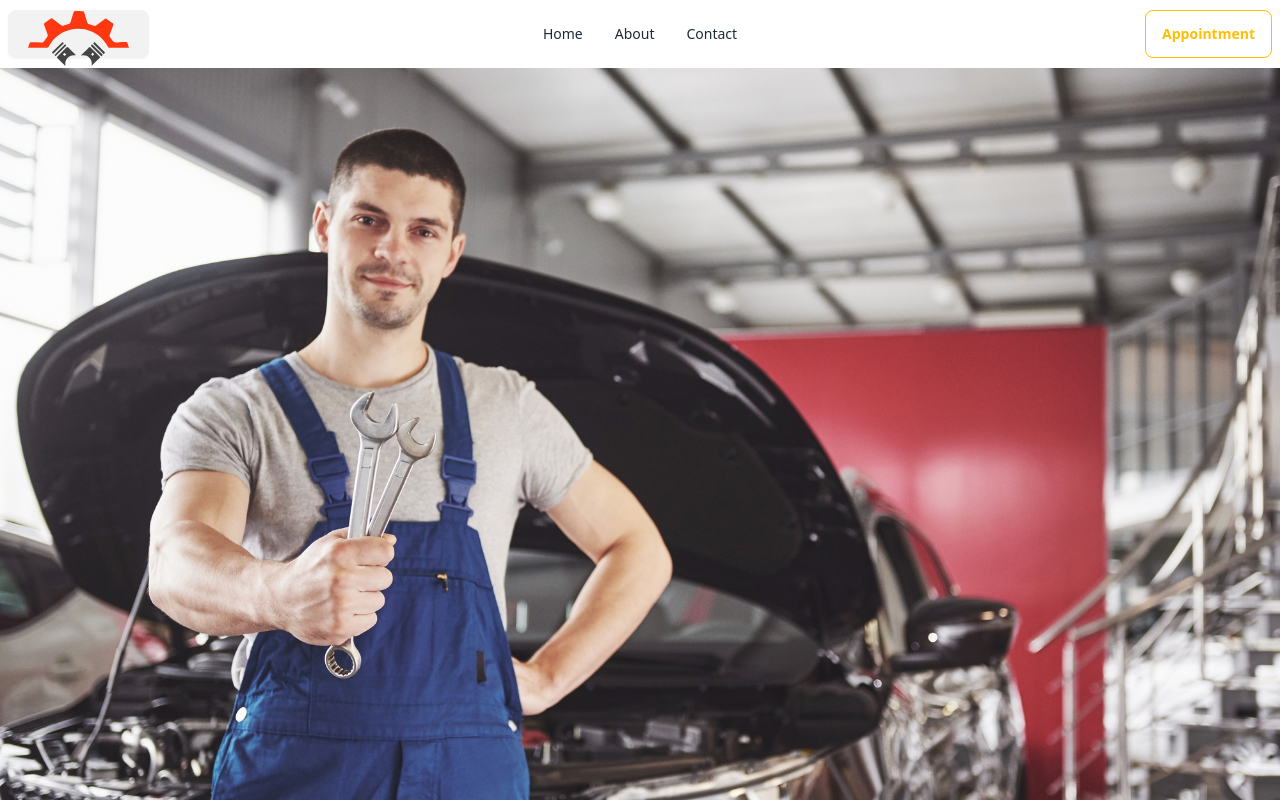
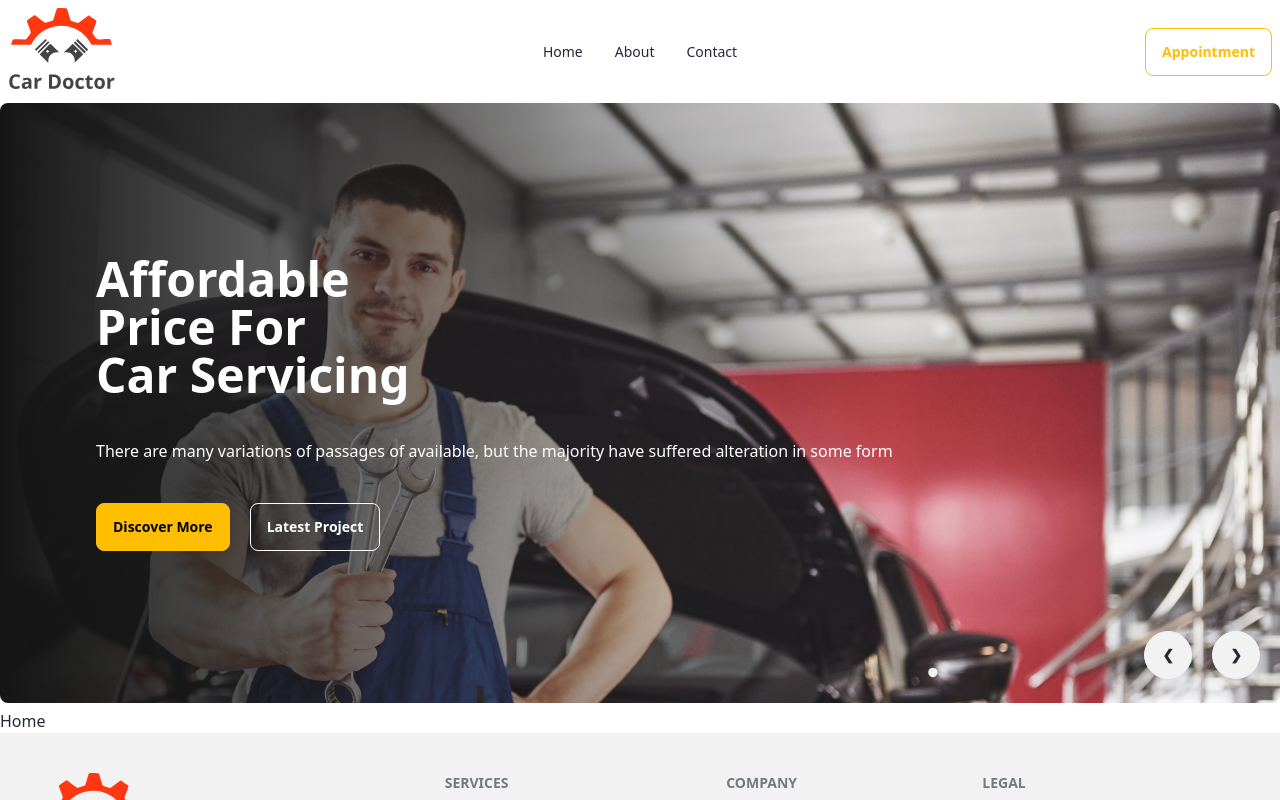
Before and after one commit to shahin-hossain-dev/car-doctor-client-jwt, a React (Vite) app: page / in a window 1280 px wide. Shown: the top 800 px of the page. Built offline with nearby package versions, Linux system fonts and the light colour scheme.

Commit message:
58-4 Style Banner Component With Gradient Overlay

```diff
--- a/src/pages/Home/Banner/Banner.jsx
+++ b/src/pages/Home/Banner/Banner.jsx
@@ -8,41 +8,95 @@ import img6 from "../../../assets/images/banner/6.jpg";
 const Banner = () => {
   const bannerBody = (
     <>
-      <div className="absolute flex justify-end gap-5 transform -translate-y-1/2 left-5 right-5 bottom-0">
-        <a href="#slide4" className="btn btn-circle">
-          ❮
-        </a>
-        <a href="#slide2" className="btn btn-circle">
-          ❯
-        </a>
+      <div className="absolute bg-gradient-to-r from-[#151515] to-[#15151500] space-y-5 flex-col justify-center ps-12 md:ps-24 h-full text-white flex gap-5 left-0 top-0">
+        <h1 className="text-5xl font-bold">
+          Affordable <br />
+          Price For <br /> Car Servicing
+        </h1>
+        <p>
+          There are many variations of passages of available, but the majority
+          have suffered alteration in some form
+        </p>
+        <div>
+          <button className="btn btn-warning me-5">Discover More</button>
+          <button className="btn btn-outline text-white">Latest Project</button>
+        </div>
       </div>
     </>
   );
   return (
-    <div className="carousel w-full">
-      <div id="slide1" className="carousel-item relative w-full">
-        <img src={img1} className="w-full" />
+    <div className="carousel w-full h-[600px] rounded-lg">
+      <div id="slide1" className="carousel-item relative w-full ">
+        <img src={img1} className="w-full object-cover object-top" />
         {bannerBody}
+        <div className="absolute flex justify-end gap-5 transform -translate-y-1/2 left-5 right-5 bottom-0">
+          <a href="#slide6" className="btn btn-circle">
+            ❮
+          </a>
+          <a href="#slide2" className="btn btn-circle">
+            ❯
+          </a>
+        </div>
       </div>
       <div id="slide2" className="carousel-item relative w-full">
-        <img src={img2} className="w-full" />
+        <img src={img2} className="w-full object-cover object-top" />
         {bannerBody}
+        <div className="absolute flex justify-end gap-5 transform -translate-y-1/2 left-5 right-5 bottom-0">
+          <a href="#slide1" className="btn btn-circle">
+            ❮
+          </a>
+          <a href="#slide3" className="btn btn-circle">
+            ❯
+          </a>
+        </div>
       </div>
       <div id="slide3" className="carousel-item relative w-full">
-        <img src={img3} className="w-full" />
+        <img src={img3} className="w-full object-cover object-top" />
         {bannerBody}
+        <div className="absolute flex justify-end gap-5 transform -translate-y-1/2 left-5 right-5 bottom-0">
+          <a href="#slide2" className="btn btn-circle">
+            ❮
+          </a>
+          <a href="#slide4" className="btn btn-circle">
+            ❯
+          </a>
+        </div>
       </div>
       <div id="slide4" className="carousel-item relative w-full">
-        <img src={img4} className="w-full" />
+        <img src={img4} className="w-full object-cover object-top" />
         {bannerBody}
+        <div className="absolute flex justify-end gap-5 transform -translate-y-1/2 left-5 right-5 bottom-0">
+          <a href="#slide3" className="btn btn-circle">
+            ❮
+          </a>
+          <a href="#slide5" className="btn btn-circle">
+            ❯
+          </a>
+        </div>
       </div>
-      <div id="slide4" className="carousel-item relative w-full">
-        <img src={img5} className="w-full" />
+      <div id="slide5" className="carousel-item relative w-full">
+        <img src={img5} className="w-full object-cover object-top" />
         {bannerBody}
+        <div className="absolute flex justify-end gap-5 transform -translate-y-1/2 left-5 right-5 bottom-0">
+          <a href="#slide4" className="btn btn-circle">
+            ❮
+          </a>
+          <a href="#slide6" className="btn btn-circle">
+            ❯
+          </a>
+        </div>
       </div>
-      <div id="slide4" className="carousel-item relative w-full">
-        <img src={img6} className="w-full" />
+      <div id="slide6" className="carousel-item  relative w-full">
+        <img src={img6} className="w-full object-cover object-top" />
         {bannerBody}
+        <div className="absolute flex justify-end gap-5 transform -translate-y-1/2 left-5 right-5 bottom-0">
+          <a href="#slide5" className="btn btn-circle">
+            ❮
+          </a>
+          <a href="#slide1" className="btn btn-circle">
+            ❯
+          </a>
+        </div>
       </div>
     </div>
   );
--- a/src/pages/Shared/Navbar/Navbar.jsx
+++ b/src/pages/Shared/Navbar/Navbar.jsx
@@ -44,7 +44,7 @@ const Navbar = () => {
               {navItems}
             </ul>
           </div>
-          <Link to="/" className="btn  text-xl">
+          <Link to="/">
             <img src={logo} alt="" />
           </Link>
         </div>
```
